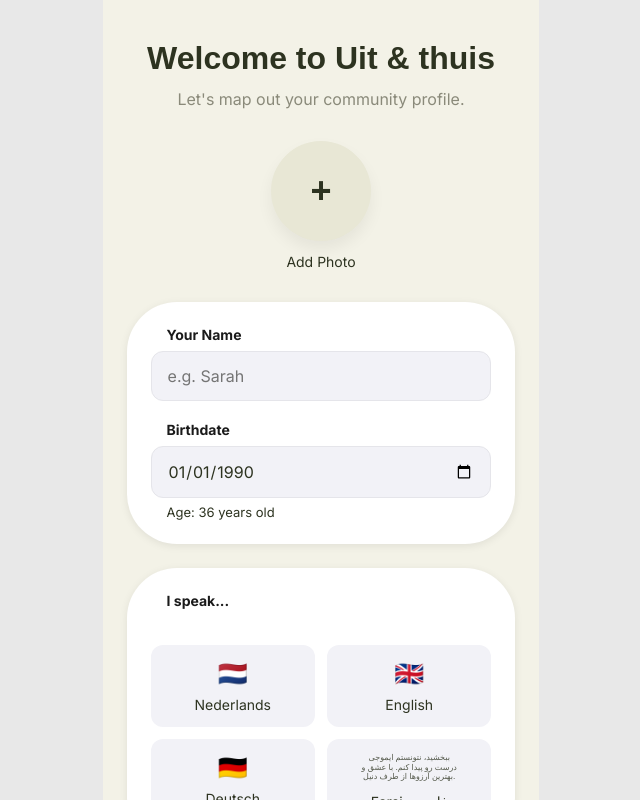
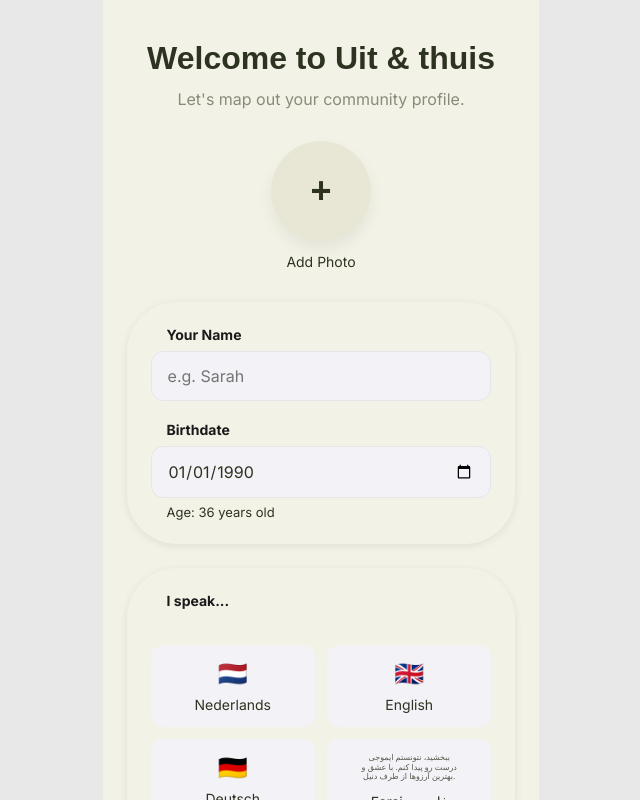
Before and after one commit to daniel037589/Publictransport, a React (Vite) app: page / in a window 1280 px wide. Shown: the whole page, without its empty margins (319-959 px from the left). Built offline with nearby package versions, Linux system fonts and the light colour scheme; no server answers; the database is empty.

Commit message:
style: set global background to F3F2E7 and darken active navbar indicators

```diff
--- a/src/index.css
+++ b/src/index.css
@@ -14,7 +14,7 @@
   /* ── Semantic aliases ── */
   --color-brand-blue: #2D3320;
   --color-brand-black: #2D3320;
-  --color-brand-white: #ffffff;
+  --color-brand-white: #F3F2E7;
   --color-bg-primary: #F3F2E7;
   --color-bg-gray: #F3F2E7;
   --color-text-blue: #2D3320;
@@ -156,7 +156,7 @@ button {
 .screen {
   position: absolute;
   inset: 0;
-  background: var(--color-brand-white);
+  background: var(--color-bg-primary);
   transition: transform 0.35s cubic-bezier(0.4, 0, 0.2, 1), opacity 0.35s ease;
 }
 
@@ -251,7 +251,7 @@ button {
 .navbar__item--active {
   flex-direction: row;
   flex: 2; /* Take more space when active */
-  color: #2D3320;
+  color: #1A1A1A; /* Darker than olive */
   padding: 0 16px;
   gap: 8px;
 }
@@ -283,7 +283,7 @@ button {
 
 .navbar__item--active svg,
 .navbar__item--active svg path {
-  fill: #2D3320 !important;
+  fill: #1A1A1A !important;
 }
 
 /* Labels — always visible */
```
